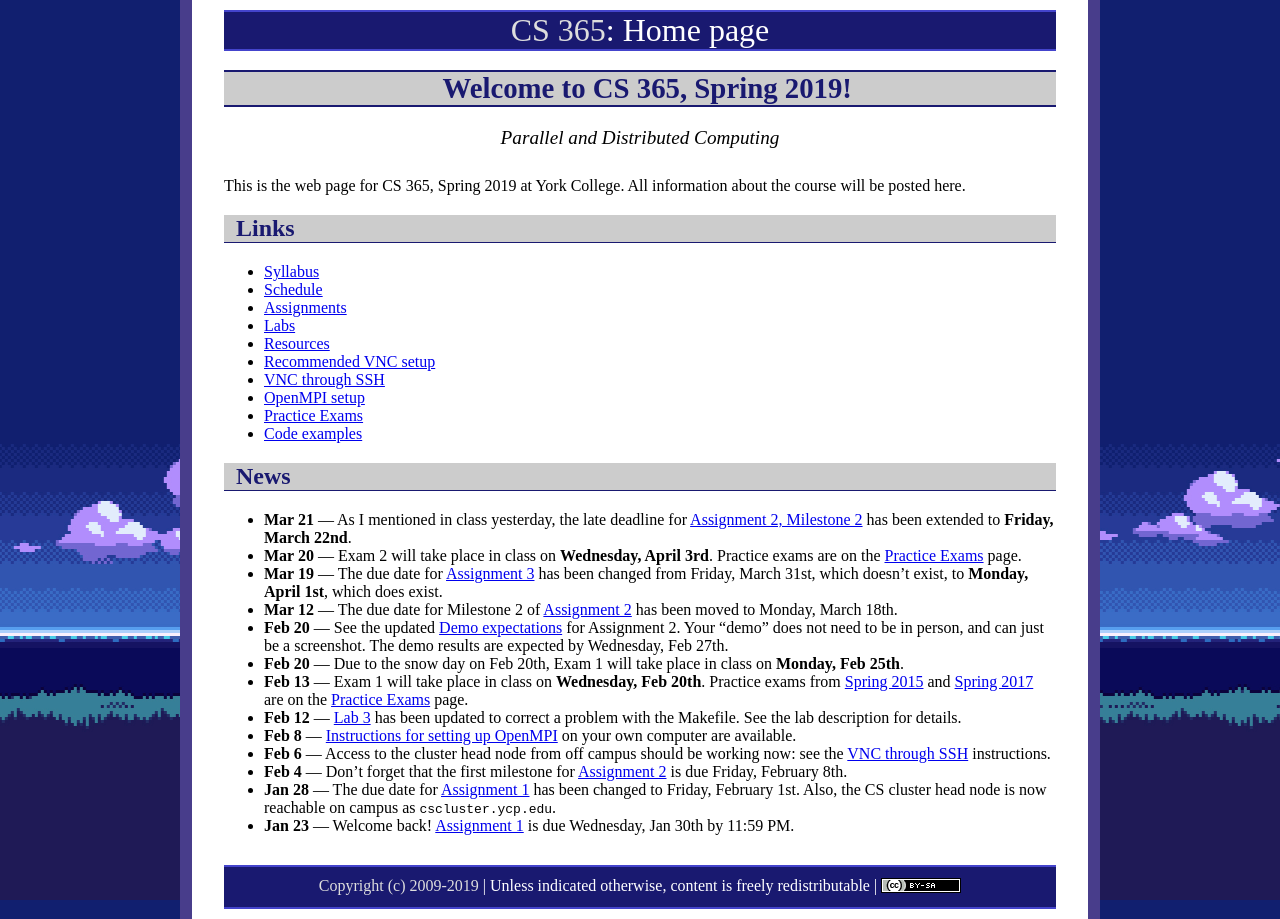
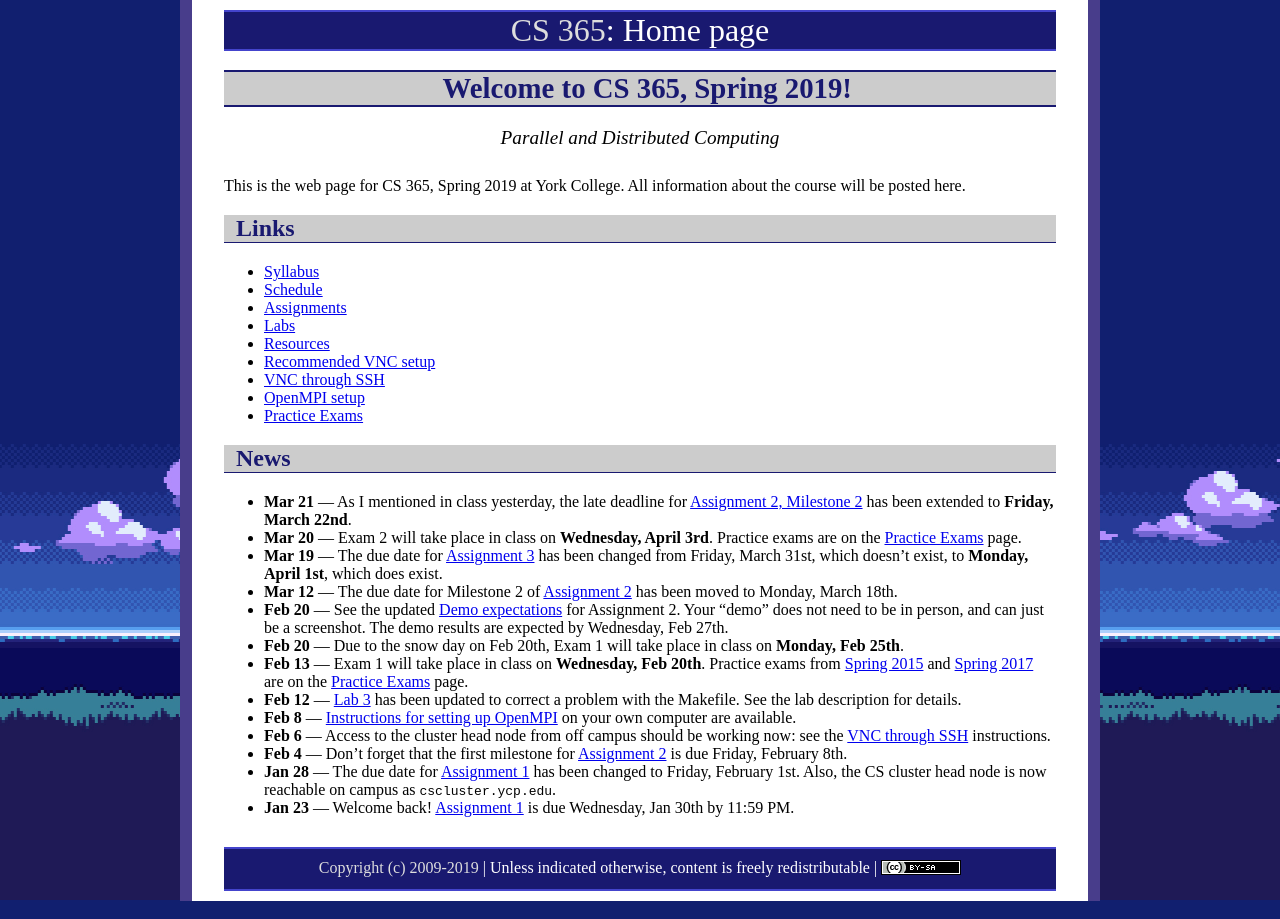
Before and after one commit to ycpcs/cs365-spring2019, a Jekyll site: the page built from index.md, in a window 1280 px wide. Built offline with Jekyll 4.4.1, drawn with Linux system fonts in a browser that asks for light colours.

Commit message:
remove link to nonexistent code examples page

```diff
--- a/index.md
+++ b/index.md
@@ -20,7 +20,6 @@ This is the web page for CS 365, Spring 2019 at York College.  All information a
 * [VNC through SSH](vncSshTunnel.html)
 * [OpenMPI setup](openmpiSetup.html)
 * [Practice Exams](practice/index.html)
-* [Code examples](examples/index.html)
 
 ## News
 
```
